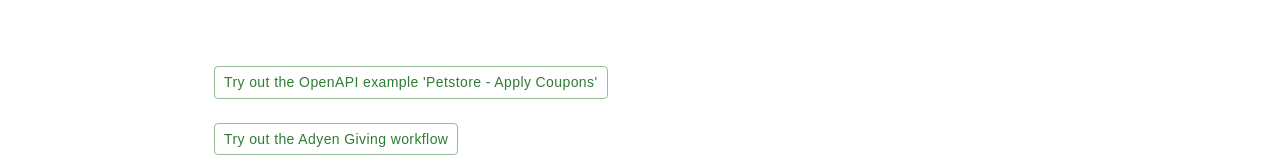
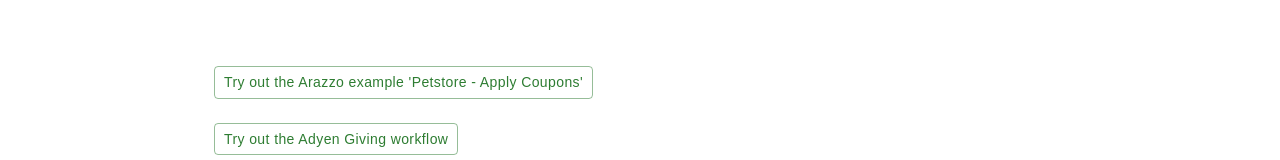
Before and after one commit to API-Flows/api-flows-studio, a React (Create React App) app in the folder react-app/: page / in a window 1280 px wide. Shown: the part 126-286 px from the top of the page. Built offline with nearby package versions, Linux system fonts and the light colour scheme; no server answers.

Commit message:
Change to use Arazzo

```diff
--- a/react-app/src/home/Home.js
+++ b/react-app/src/home/Home.js
@@ -113,11 +113,11 @@ function Home() {
                 <br/><br/><br/>
 
                     <Typography variant="body1" style={{ cursor: 'pointer' }}
-                        onClick={() => handlePrefill('https://raw.githubusercontent.com/OAI/sig-workflows/main/examples/1.0.0/pet-coupons.workflow.yaml')}
+                        onClick={() => handlePrefill('https://raw.githubusercontent.com/OAI/Arazzo-Specification/main/examples/1.0.0/pet-coupons.arazzo.yaml')}
                     >
                         <Button variant="outlined" size="small" color="success">
                             <Typography variant="button" style={{fontFamily: 'YourCustomFont, sans-serif', textTransform: 'none'}}>
-                            Try out the OpenAPI example 'Petstore - Apply Coupons'
+                            Try out the Arazzo example 'Petstore - Apply Coupons'
                             </Typography>
                         </Button>
                     </Typography>
```
Also changed, not shown: 1 other file (tests, documents, lock files or other folders).
